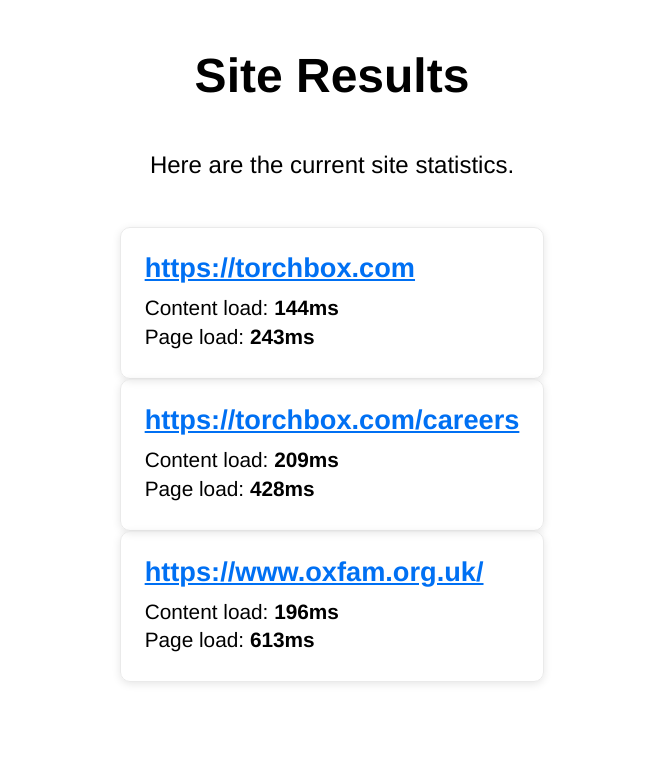
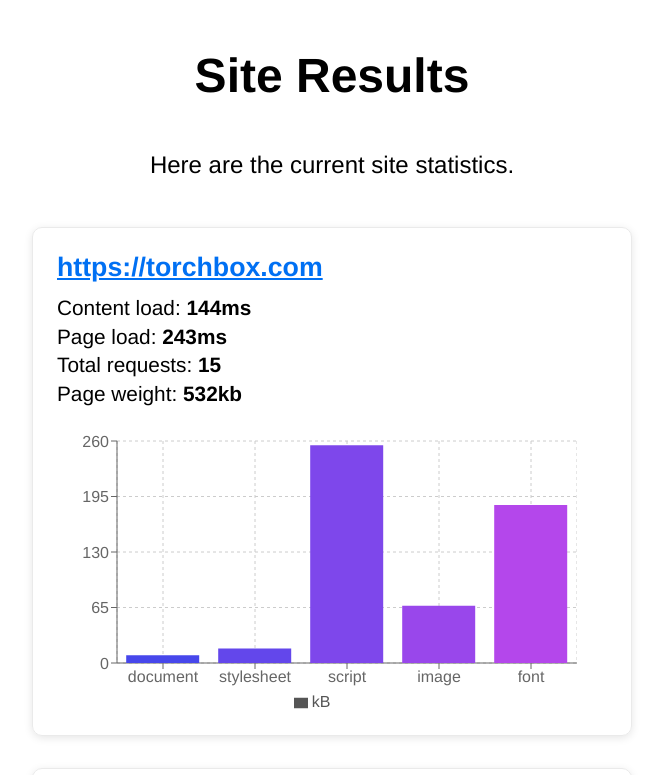
Before and after one commit to jhancock532/shadowbox, a Next.js app: page / in a window 1280 px wide. Shown: the top 775 px of the page, without its empty margins (308-971 px from the left). Built offline with nearby package versions, Linux system fonts and the light colour scheme.

Commit message:
add charts

```diff
--- a/package.json
+++ b/package.json
@@ -14,12 +14,13 @@
     "@types/node": "18.13.0",
     "@types/react": "18.0.27",
     "@types/react-dom": "18.0.10",
+    "chrome-har-capturer": "^0.13.10",
     "eslint": "8.33.0",
     "eslint-config-next": "13.1.6",
     "next": "13.1.6",
     "react": "18.2.0",
     "react-dom": "18.2.0",
-    "typescript": "4.9.5",
-    "chrome-har-capturer": "^0.13.10"
+    "recharts": "^2.3.2",
+    "typescript": "4.9.5"
   }
 }
--- a/src/components/WebpageSummary/WebpageSummary.module.css
+++ b/src/components/WebpageSummary/WebpageSummary.module.css
@@ -3,12 +3,13 @@
   border-radius: 10px;
   box-shadow: 0 2px 8px rgba(0, 0, 0, 0.1);
   padding: 1.5rem;
+  width: 600px;
 }
 
 .title {
   margin: 0 0 0.8rem 0;
   line-height: 1.15;
-  font-size: 1.7rem;
+  font-size: 1.67rem;
 }
 
 .title a:visited,
--- a/src/components/WebpageSummary/WebpageSummary.tsx
+++ b/src/components/WebpageSummary/WebpageSummary.tsx
@@ -1,4 +1,45 @@
 import styles from "./WebpageSummary.module.css";
+import {
+  BarChart,
+  Bar,
+  XAxis,
+  YAxis,
+  CartesianGrid,
+  Tooltip,
+  Legend,
+} from "recharts";
+
+type RequestType = {
+  url: string;
+  resourceType: string;
+  transferSize: number;
+};
+
+function generateChartDataByResourceType(requests: RequestType[]) {
+  const requestTransferSizes: { [x: string]: number } = {};
+
+  for (let i = 0; i < requests.length; i++) {
+    const request = requests[i];
+
+    if (Object.keys(requestTransferSizes).includes(request.resourceType)) {
+      requestTransferSizes[request.resourceType] += request.transferSize;
+    } else {
+      requestTransferSizes[request.resourceType] = request.transferSize;
+    }
+  }
+
+  const data = [];
+
+  for (const key in requestTransferSizes) {
+    data.push({
+      name: key,
+      kB: Math.round(requestTransferSizes[key] / 1000),
+      fill: `hsl(${data.length * 10 + 240}, 80%, 60%)`,
+    });
+  }
+
+  return data;
+}
 
 type WebpageSummaryProps = {
   webpage: any;
@@ -7,10 +48,16 @@
 const WebpageSummary = ({ webpage }: WebpageSummaryProps) => {
   let totalPageSize = 0;
 
+  for (let i = 0; i < webpage.requests.length; i++) {
+    totalPageSize += webpage.requests[i].transferSize;
+  }
+
   return (
     <div className={styles.container}>
       <h2 className={styles.title}>
-        <a href={webpage.title}>{webpage.title}</a>
+        <a target="_blank" rel="noreferrer" href={webpage.title}>
+          {webpage.title}
+        </a>
       </h2>
       <p className={styles.keyStatistic}>
         Content load:{" "}
@@ -19,6 +66,31 @@
       <p className={styles.keyStatistic}>
         Page load: <strong>{Math.floor(webpage.timings.onLoad)}ms</strong>
       </p>
+      <p className={styles.keyStatistic}>
+        Total requests: <strong>{webpage.requests.length}</strong>
+      </p>
+      <p className={styles.keyStatistic}>
+        Page weight: <strong>{Math.floor(totalPageSize / 1000)}kb</strong>
+      </p>
+
+      <BarChart
+        width={520}
+        height={300}
+        data={generateChartDataByResourceType(webpage.requests)}
+        margin={{
+          top: 30,
+          right: 0,
+          left: 0,
+          bottom: 0,
+        }}
+      >
+        <CartesianGrid strokeDasharray="3 3" />
+        <XAxis dataKey="name" />
+        <YAxis />
+        <Tooltip />
+        <Legend />
+        <Bar dataKey="kB" fill="#555" />
+      </BarChart>
     </div>
   );
 };
--- a/src/styles/Home.module.css
+++ b/src/styles/Home.module.css
@@ -16,3 +16,12 @@
 .description {
   font-size: 1.5rem;
 }
+
+.grid {
+  display: grid;
+  grid-template-columns: 1fr;
+  justify-items: center;
+  width: 100%;
+  padding: 0 2rem;
+  gap: 2rem;
+}
```
Also changed, not shown: 1 other file (tests, documents, lock files or other folders).
